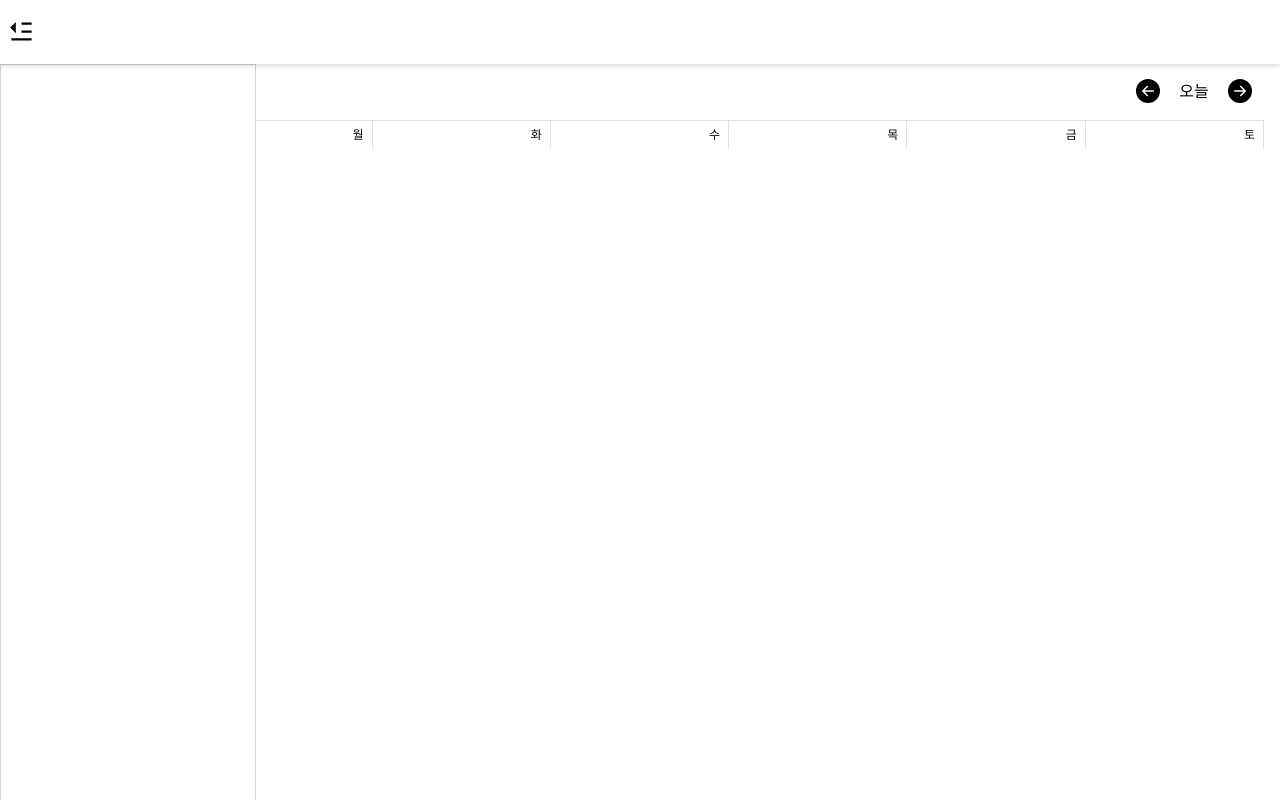
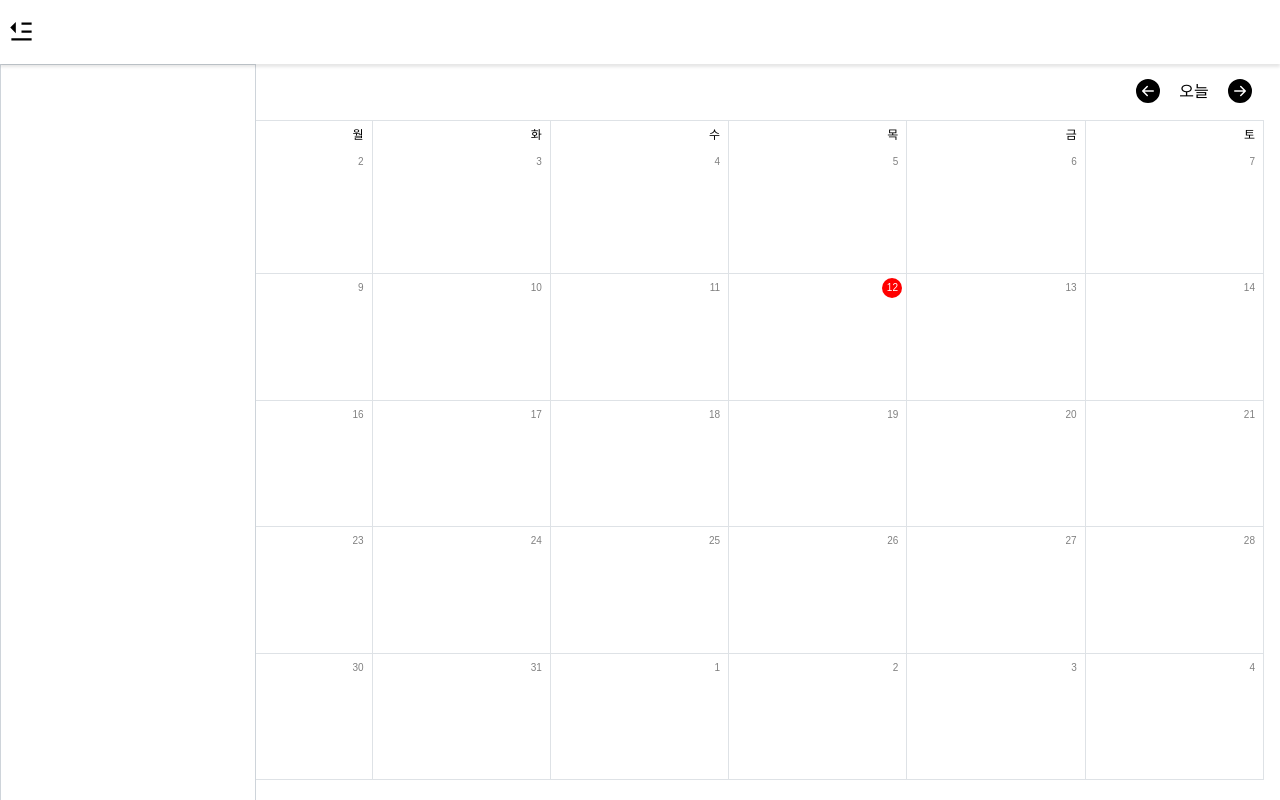
Before and after one commit to aksmf1442/schedule-management-project, a React (Create React App) app in the folder frontend/: page / in a window 1280 px wide. Built offline with nearby package versions, Linux system fonts and the light colour scheme.

Commit message:
[#9] feat: 캘린더 레이아웃 구현

```diff
--- a/frontend/src/components/calendar/Calendar.jsx
+++ b/frontend/src/components/calendar/Calendar.jsx
@@ -3,11 +3,13 @@ import { addMonths, subMonths } from 'date-fns';
 
 import CalendarHeader from './CalendarHeader';
 import CalendarDays from './CalendarDays';
+import CalendarCells from './CalendarCells';
 
 const DAYS = ['일', '월', '화', '수', '목', '금', '토'];
 
 function Calendar() {
 	const [currentDate, setCurrentDate] = useState(new Date());
+	const [originDate, setOriginDate] = useState(new Date());
 
 	const prevMonth = () => {
 		setCurrentDate(subMonths(currentDate, 1));
@@ -30,6 +32,7 @@ function Calendar() {
 				nextMonth={nextMonth}
 			/>
 			<CalendarDays DAYS={DAYS} />
+			<CalendarCells currentDate={currentDate} originDate={originDate} />
 		</>
 	);
 }
--- /dev/null
+++ b/frontend/src/components/calendar/CalendarCell.jsx
@@ -0,0 +1,59 @@
+import React from 'react';
+
+import styled from 'styled-components';
+import { isSameMonth, isSameDay, getDay } from 'date-fns';
+
+const CalendarCell = styled.div`
+	position: relative;
+
+	height: 100%;
+	border-right: 1px solid #dee2e6;
+	border-bottom: 1px solid #dee2e6;
+	border-left: ${({ day }) => day === 0 && `1px solid #dee2e6`};
+
+	&:hover {
+		background: grey;
+	}
+`;
+
+const CalendarCellText = styled.span`
+	position: absolute;
+	top: 1rem;
+	right: 1rem;
+
+	width: 5rem;
+	height: 5rem;
+	padding: 1rem;
+	border-radius: 50%;
+
+	background: ${({ isToday }) => isToday && 'red'};
+
+	font-size: 2.5rem;
+	font-weight: 500;
+
+	color: ${({ isToday, isCurrentMonth, day }) =>
+		isToday
+			? 'white'
+			: day === 0
+			? `red ${isCurrentMonth ? '' : '80'}`
+			: `grey ${isCurrentMonth ? '' : '80'}`};
+	text-align: ${({ isToday }) => (isToday ? 'center' : 'right')};
+
+	line-height: 3rem;
+`;
+
+function DateCell({ day, currentDate, originDate, formattedDate }) {
+	return (
+		<CalendarCell key={day} day={getDay(day)}>
+			<CalendarCellText
+				isCurrentMonth={isSameMonth(currentDate, originDate)}
+				isToday={isSameDay(day, originDate)}
+				day={getDay(day)}
+			>
+				{formattedDate}
+			</CalendarCellText>
+		</CalendarCell>
+	);
+}
+
+export default DateCell;
--- /dev/null
+++ b/frontend/src/components/calendar/CalendarCells.jsx
@@ -0,0 +1,45 @@
+import React from 'react';
+
+import { format } from 'date-fns';
+import { startOfMonth, endOfMonth, startOfWeek, endOfWeek } from 'date-fns';
+import { addDays } from 'date-fns';
+import styled from 'styled-components';
+
+import CalendarCell from './CalendarCell';
+
+const CalendarCellsContainer = styled.div`
+	display: grid;
+	grid-template-columns: repeat(7, calc(100% / 7));
+	grid-auto-rows: calc(calc(100vh - 42rem) / ${({ rowNum }) => rowNum});
+`;
+
+function CalendarCells({ currentDate, originDate }) {
+	const monthStart = startOfMonth(currentDate);
+	const monthEnd = endOfMonth(monthStart);
+	const startDate = startOfWeek(monthStart);
+	const endDate = endOfWeek(monthEnd);
+
+	let days = [];
+	let day = startDate;
+	let formattedDate = '';
+	let rowLength = 5;
+
+	while (day <= endDate) {
+		for (let i = 0; i < 7; i++) {
+			formattedDate = format(day, 'd');
+			days.push(
+				<CalendarCell
+					day={day}
+					currentDate={currentDate}
+					originDate={originDate}
+					formattedDate={formattedDate}
+				/>,
+			);
+			day = addDays(day, 1);
+		}
+	}
+
+	return <CalendarCellsContainer rowNum={rowLength}>{days}</CalendarCellsContainer>;
+}
+
+export default CalendarCells;
```
